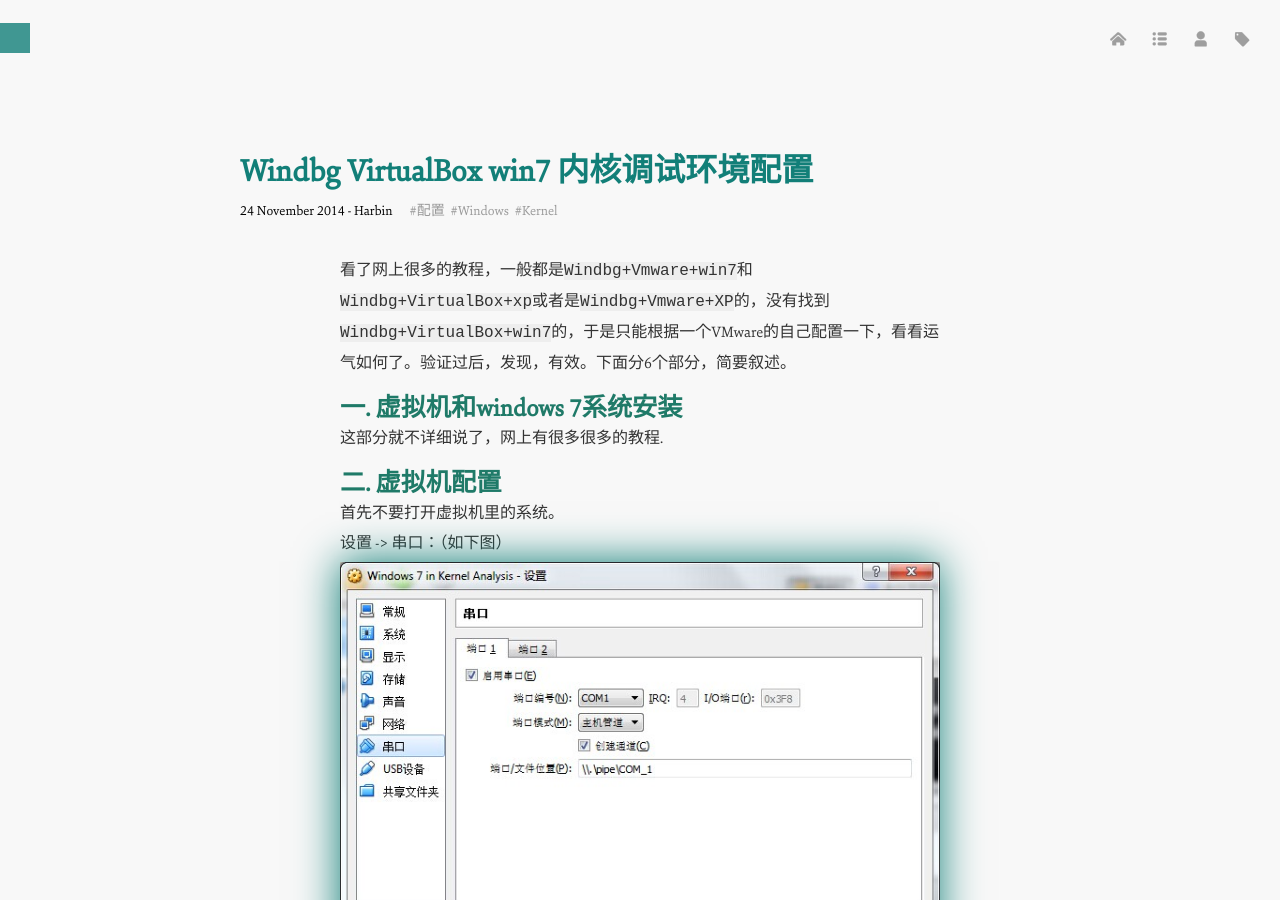
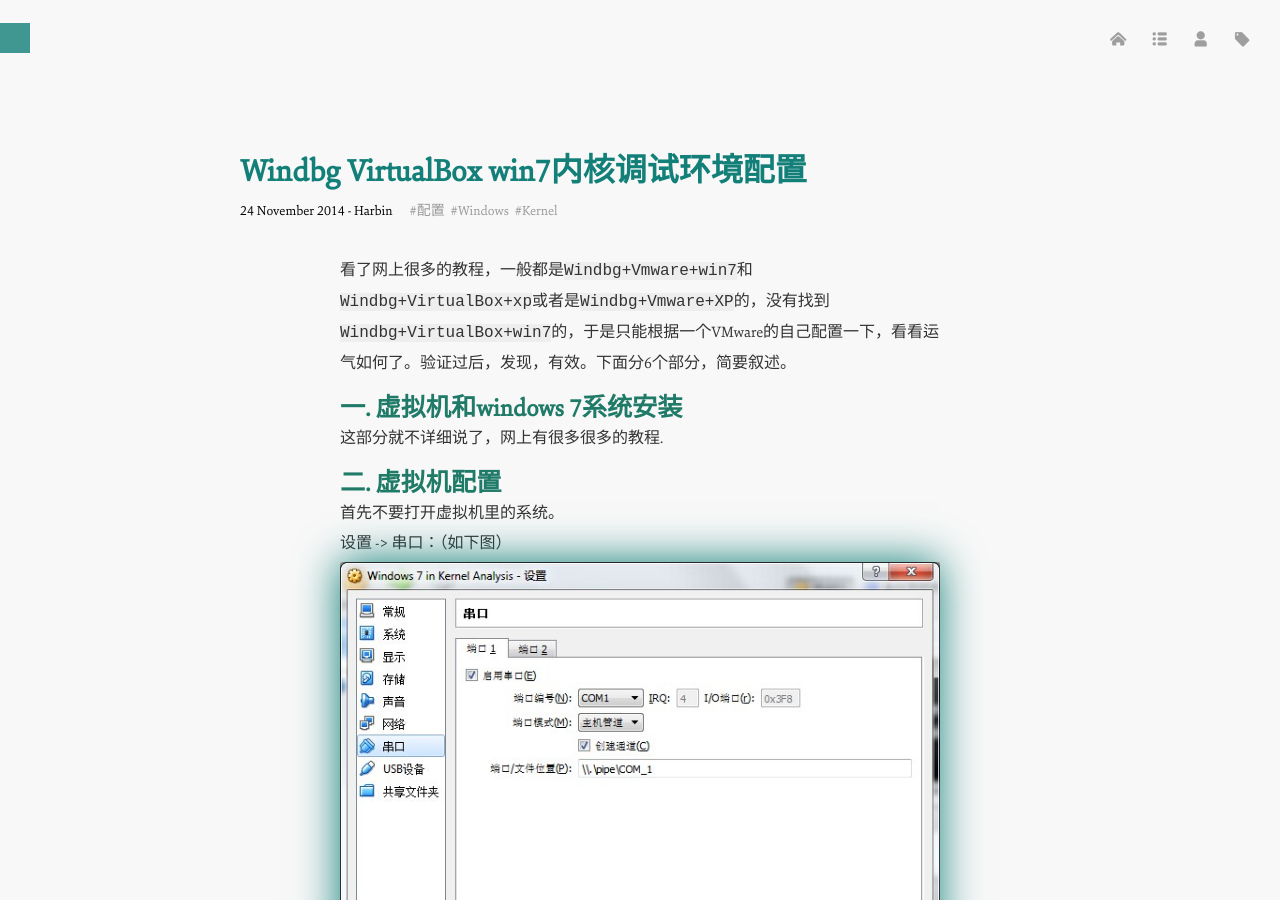
Before and after one commit to KevinIsCool/Kevin, a Jekyll site: the page built from _posts/tech/2014-11-24-windbg+virtualbox+win7-The-Kernel-Debugging-Env-configuration.md, in a window 1280 px wide and 900 px high. Built offline with Jekyll 4.4.1, drawn with Linux system fonts in a browser that asks for light colours; Markdown is read by kramdown in place of the engine named in the settings; comment, search, counter and statistics services are not loaded.

Commit message:
20141209

```diff
--- a/_posts/tech/2014-11-24-windbg+virtualbox+win7-The-Kernel-Debugging-Env-configuration.md
+++ b/_posts/tech/2014-11-24-windbg+virtualbox+win7-The-Kernel-Debugging-Env-configuration.md
@@ -1,6 +1,6 @@
 ---
 layout: post
-title: Windbg VirtualBox win7 内核调试环境配置
+title: Windbg VirtualBox win7内核调试环境配置
 category: tech
 tags:
 - 配置
```
